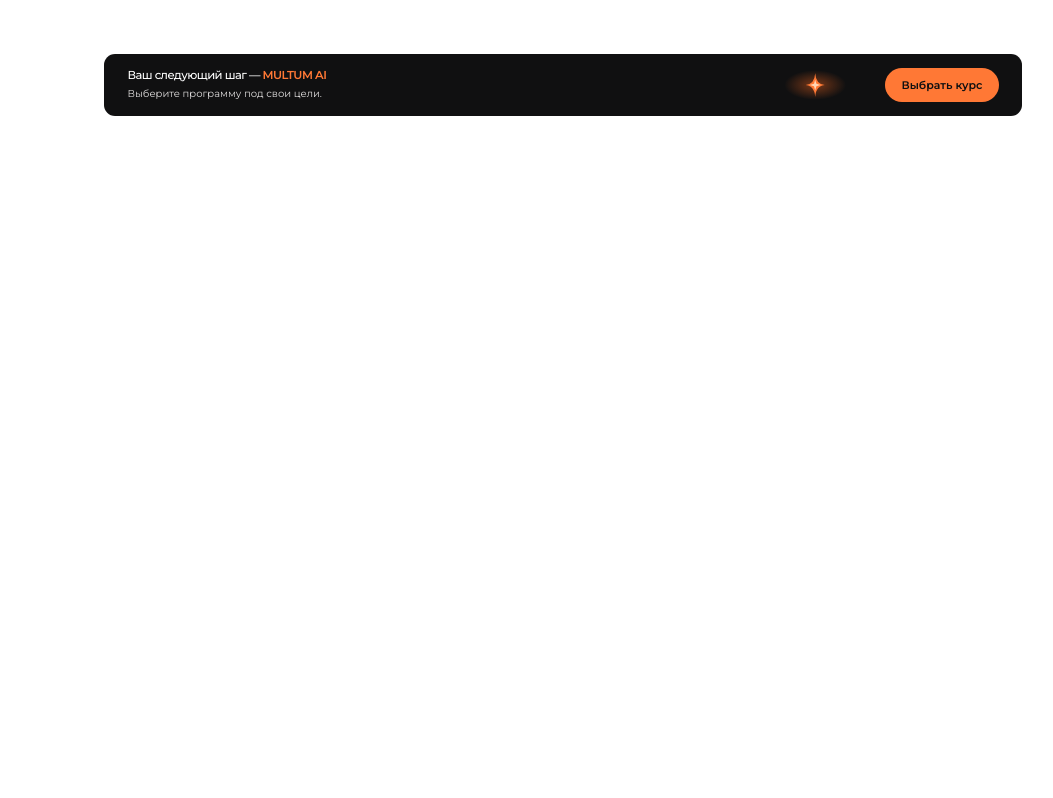
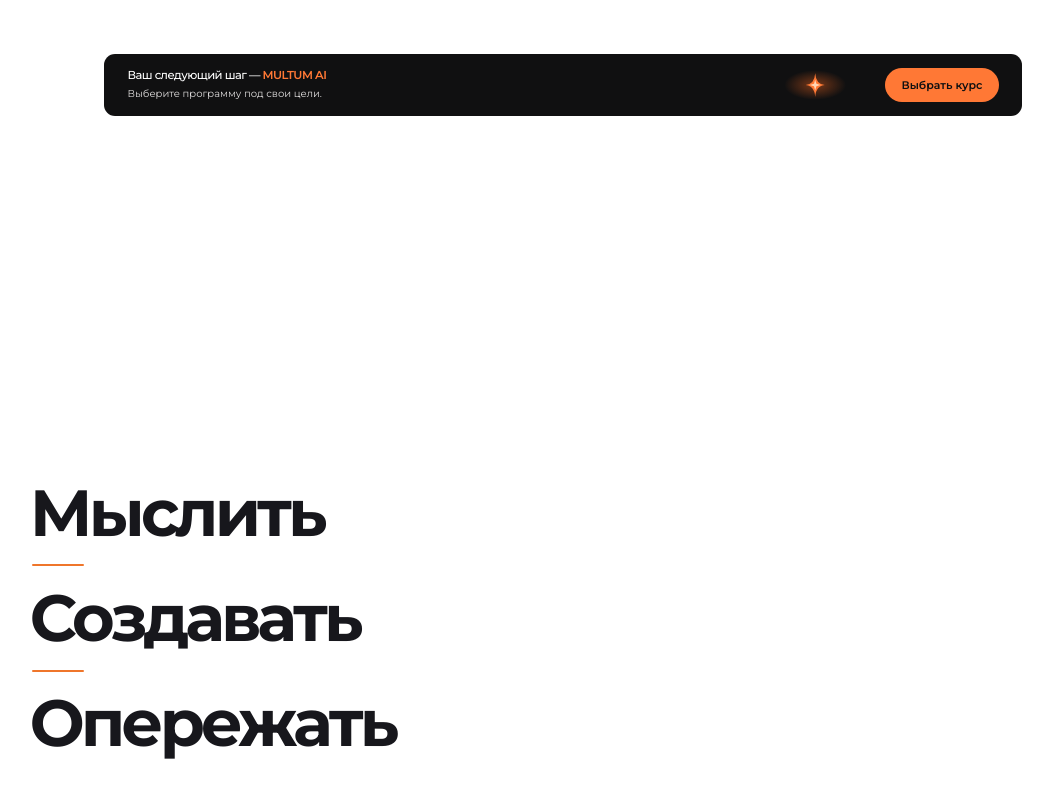
Before and after one commit to fuks19200-ctrl/09, a Next.js app: page / in a window 1280 px wide. Shown: the part 1944-2742 px from the top of the page, without its empty margins (77-1130 px from the left). Built offline with nearby package versions, Linux system fonts and the light colour scheme.

Commit message:
Build live manifesto typography in reserved scrolling screen

```diff
--- a/app/components/AboutContent.tsx
+++ b/app/components/AboutContent.tsx
@@ -52,6 +52,16 @@ export default function AboutContent({ embedded = false }: { embedded?: boolean
           <a className="about-course-banner__button" href="/courses/">Выбрать курс</a>
         </div>
       </section>
+      <section className="creative-manifesto" id="manifesto" aria-label="Принципы MULTUM AI">
+        <div className="creative-manifesto__copy">
+          <h2>
+            <span>Мыслить</span>
+            <span>Создавать</span>
+            <span>Опережать</span>
+          </h2>
+        </div>
+        <div className="creative-manifesto__visual" aria-hidden="true" />
+      </section>
     </>
   );
 }
--- a/app/globals.css
+++ b/app/globals.css
@@ -483,14 +483,55 @@ body:has(.courses-page) { overflow-x: hidden; overflow-y: auto; }
 }
 @media (prefers-reduced-motion: reduce) { .about-course-banner__button { transition: none; } }
 
-/* Continue scrolling for exactly one viewport of uninterrupted background after About. */
-.home-page .home-about::after,
-.site-background.about-page::after {
+
+/* Full-screen manifesto in the previously reserved space. */
+.creative-manifesto {
+  position: relative;
+  min-height: 100vh;
+  min-height: 100svh;
+  display: grid;
+  grid-template-columns: minmax(0,.43fr) minmax(0,.57fr);
+  align-items: center;
+  overflow: hidden;
+  isolation: isolate;
+  padding: 5% 0 5% 7%;
+  background: transparent;
+}
+.creative-manifesto__copy { position: relative; z-index: 1; min-width: 0; }
+.creative-manifesto__copy h2 {
+  display: flex;
+  flex-direction: column;
+  align-items: flex-start;
+  margin: 0;
+  font-size: clamp(38px,5.1vw,84px);
+  font-weight: 700;
+  line-height: 1.08;
+  letter-spacing: -.06em;
+  color: var(--color-black);
+}
+.creative-manifesto__copy h2 span { display: block; }
+.creative-manifesto__copy h2 span + span::before {
   content: "";
   display: block;
+  width: clamp(30px,4vw,65px);
+  height: 2px;
+  margin: .25em 0 .25em .04em;
+  background: var(--color-orange);
+  border-radius: 2px;
+}
+.creative-manifesto__visual {
   width: 100%;
-  height: 100vh;
-  height: 100svh;
-  pointer-events: none;
-  background: transparent;
+  align-self: stretch;
+  min-height: 0;
+  background-image: url("/images/creative-manifesto.webp");
+  background-repeat: no-repeat;
+  background-size: contain;
+  background-position: center right;
+  -webkit-mask-image: linear-gradient(90deg,transparent,black 12%,black 94%,transparent);
+  mask-image: linear-gradient(90deg,transparent,black 12%,black 94%,transparent);
 }
+@media (max-width: 760px) {
+  .creative-manifesto { grid-template-columns: minmax(0,1fr); grid-template-rows: auto minmax(240px,48svh); align-content: center; gap: 20px; padding: 9% 5%; }
+  .creative-manifesto__copy h2 { font-size: clamp(36px,9vw,64px); }
+  .creative-manifesto__visual { background-position: center; -webkit-mask-image: none; mask-image: none; }
+}
```
